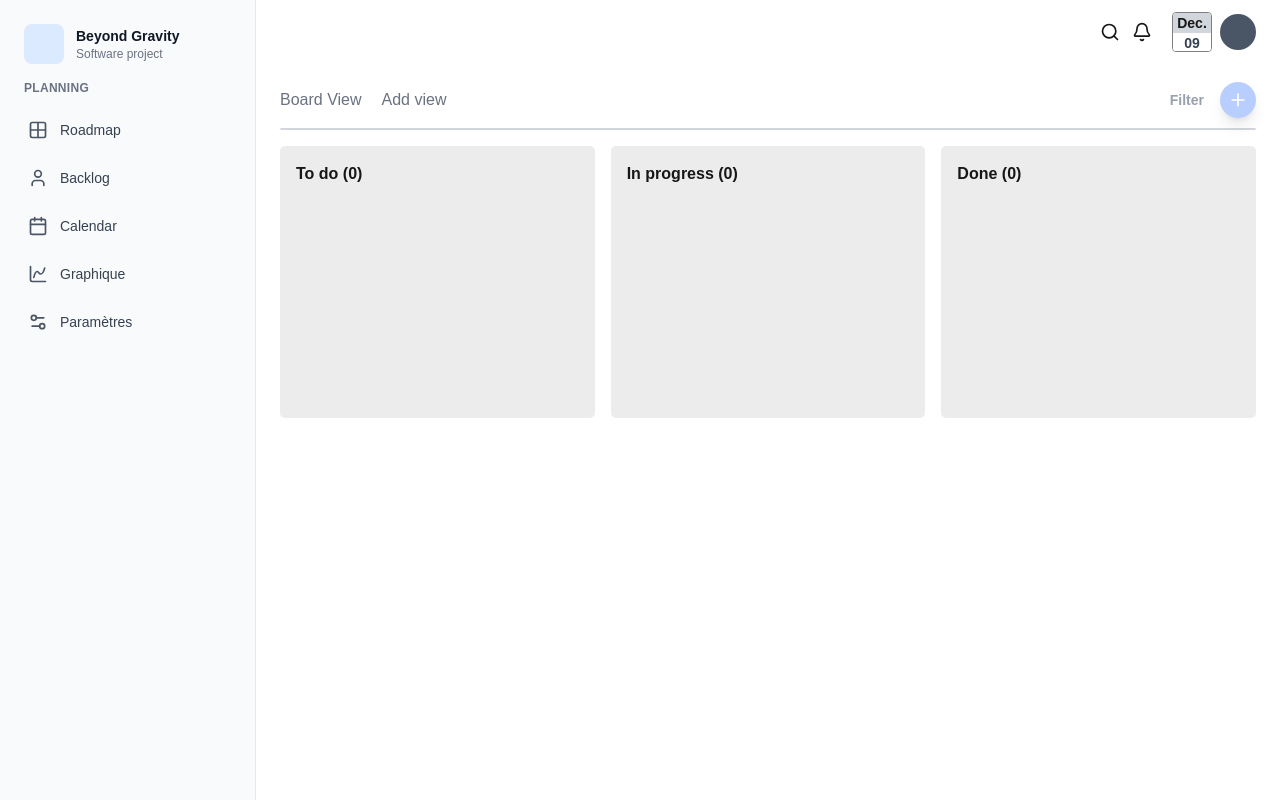
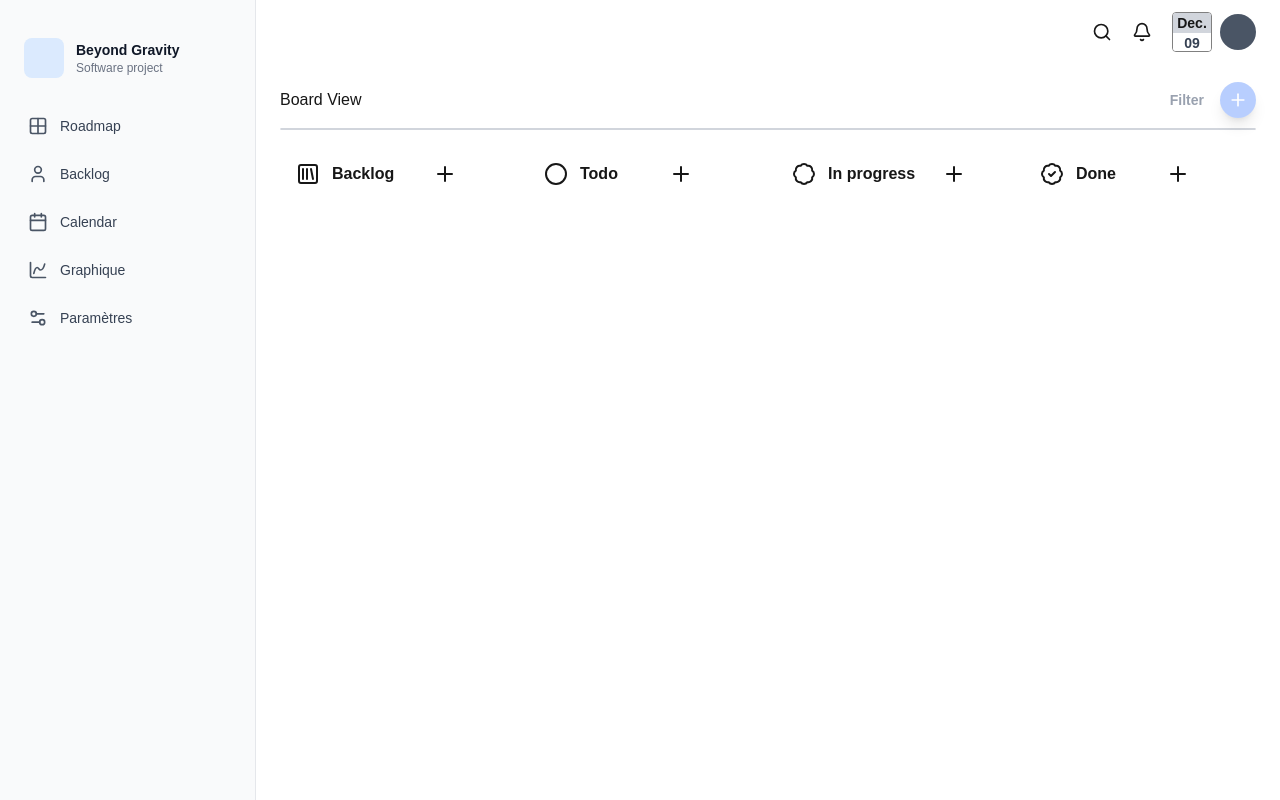
Before and after one commit to bakar255/todogit, a Next.js app: page / in a window 1280 px wide. Built offline with nearby package versions, Linux system fonts and the light colour scheme.

Commit message:
refactor: update kanban columns adding icons next to title

```diff
--- a/app/components/dashboard/TaskCard.tsx
+++ b/app/components/dashboard/TaskCard.tsx
@@ -8,7 +8,7 @@ interface Task {
     description: string;
     priority: string;
     date: string;
-    status: 'todo' | 'inProgress' | 'done';
+    status: 'todo' | 'inProgress' | 'done' | 'backlog';
     createdAt: Date;
 }
 
@@ -24,16 +24,20 @@ export default function TaskCard({task, onTouch }: TaskProps) {
 
     return(
         <div
-        className="bg-white rounded-lg p-4 mb-3 shadow-sm hover:shadow-md transition-shadow relative cursor-pointer"
+        className="bg-white rounded-lg p-4 mb-3 shadow-lg hover:shadow-md transition-shadow relative cursor-pointer"
         onClick={onTouch}
         >
-           <h3 className="text-lg font-bold text-black mb-2">{task.title}</h3>
-           {task.description && (
-               <p className="text-sm mb-2">{task.description}</p>
-           )}
-           <span className="text-xs px-2 py-1 rounded bg-blue-100 text-blue-800">
+           <h3 className="text-black mb-2">{task.title}</h3>
+
+            <div className="flex space-x-6">
+            <span className="text-xs px-2 py-1 border border-blue-200 rounded bg-blue-100 text-blue-800">
                {task.priority}
            </span>
+             <span className="text-xs px-2 rounded py-1 border border-gray-200 bg-gray-100 text-gray-600"> Todo</span>
+
+            </div>
+
+
            <span className="absolute right-4 bottom-4 text-xs text-gray-500">
                {formatDate(task.createdAt)}
            </span>
--- a/app/components/dashboard/dashboard.tsx
+++ b/app/components/dashboard/dashboard.tsx
@@ -1,6 +1,6 @@
 'use client'
 
-import { Plus } from "lucide-react";
+import { SquareLibrary ,Circle, Badge, BadgeCheck, Plus } from "lucide-react";
 import { useState } from "react";
 import Modal from "../Modal";
 import KanbanCol from "./kanbanCol";
@@ -17,7 +17,7 @@ type TaskData = {
 
 type Task = TaskData & {
   id: string;
-  status: 'todo' | 'inProgress' | 'done';
+  status: 'todo' | 'inProgress' | 'done' | 'backlog';
   createdAt: Date;
 }
 
@@ -51,18 +51,14 @@ export default function Dashboard() {
   const todoTasks = tasks.filter(task => task.status === 'todo');
   const taskInProgress = tasks.filter (task => task.status === 'inProgress');
   const taskDone = tasks.filter (task => task.status === 'done');
+  const taskBacklog = tasks.filter( task => task.status === 'backlog');
 
   return (
 
     <div className="pt-6">
 
       <div className="flex items-center space-x-5 relative">
-        <button
-         className="text-gray-500"
-
-        >
-          Board View</button>
-        <button className="text-gray-500">Add view</button>
+        <button className=""> Board View</button>
 
           <div className="absolute right-0 ml-2 flex items-center space-x-4">
 
@@ -81,8 +77,21 @@ export default function Dashboard() {
 
       <div className="flex cols-span-3 space-x-4 t-4 justify-center">
 
+
       <KanbanCol
-      title="To do"
+      title="Backlog"
+      Icon={SquareLibrary}
+      count={todoTasks.length}
+      onAddTask={() => setIsModalOpen(true)}
+      >
+        {taskBacklog.map(task => (
+          <TaskCard key={task.id} task={task} onTouch={() => taskOpen(task)}/>
+        ))}
+      </KanbanCol>
+
+      <KanbanCol
+      title="Todo"
+      Icon={Circle}
       count={todoTasks.length}
       onAddTask={() => setIsModalOpen(true)}
       >
@@ -93,6 +102,7 @@ export default function Dashboard() {
 
       <KanbanCol
       title="In progress"
+      Icon={Badge}
       count={taskInProgress.length}
       >
         {taskInProgress.map(task => (
@@ -102,6 +112,7 @@ export default function Dashboard() {
 
       <KanbanCol
       title="Done"
+      Icon={BadgeCheck}
       count={taskDone.length}
       >
         {taskDone.map(task => (
--- a/app/components/dashboard/kanbanCol.tsx
+++ b/app/components/dashboard/kanbanCol.tsx
@@ -1,24 +1,29 @@
-import { Plus } from "lucide-react";
+import { Plus, Circle } from "lucide-react";
 
 interface KanbanColProps {
     title: string; // To do
     count: number; // (5)
     children: React.ReactNode;
     onAddTask?: () => void;
+    Icon: React.ComponentType<{size?: number, className?: string}>
 }
-
-
 // Function to handle mutiple columns as To do, InProgress, Done
 
-export default function KanbanCol({children, count, title, onAddTask}: KanbanColProps ) {
+export default function KanbanCol({children, count, title, onAddTask, Icon}: KanbanColProps ) {
 
     return (
 
         <div className="kanban-col relative w-full max-w-md mt-4">
           <div className="flex justify-between items-center w-full mb-4">
 
+          <div className="flex space-x-3">
+           <Icon size={24} className="" />
+           <span className="font-bold"> {title} </span>
+            {/* For each count of tasks */}
+          </div>
+
           <div>
-           <span className="font-bold"> {title} ({count})</span> {/* For each count of tasks */}
+            <Plus size={24} className="cursor-pointer" onClick={onAddTask} />
           </div>
 
            <div>
--- a/app/components/navbar.tsx
+++ b/app/components/navbar.tsx
@@ -10,7 +10,7 @@ export default function Navbar() {
   return (
     <div className="w-full h-16 flex items-center justify-end px-6">
 
-        <div className="space-x-3 mr-3 flex">
+        <div className="space-x-5 mr-3 flex">
         <Search size={20} className="cursor-pointer" />
         <Bell size={20} className="cursor-pointer" />
         </div>
--- a/app/components/sidebar/sidebarHeader.tsx
+++ b/app/components/sidebar/sidebarHeader.tsx
@@ -10,14 +10,12 @@ export default function SidebarHeader() {
         <div className="w-10 h-10 rounded-lg bg-blue-100 flex items-center justify-center">
           {/* <Image src="" alt="Logo" width={24} height={24} /> */}
         </div>
-        <div className="flex flex-col">
+        <div className="flex flex-col py-4">
           <span className="text-sm font-semibold text-gray-900">Beyond Gravity</span>
           <span className="text-xs text-gray-500">Software project</span>
         </div>
       </div>
-      <div className="mt-4 text-xs font-semibold text-gray-500 tracking-wide">
-        PLANNING
-      </div>
+
     </div>
   );
 }
--- a/app/globals.css
+++ b/app/globals.css
@@ -47,7 +47,6 @@ body {
   max-width: 400px;
   min-height: 256px;
   padding: 16px;
-  background-color: #ececec;
   border-radius: 5px;
 }
 
@@ -63,7 +62,6 @@ body {
 }
 
 .icon-container {
-
   width: 2.5rem;
   height: 2.5rem;
   border: 1px solid gray;
```
